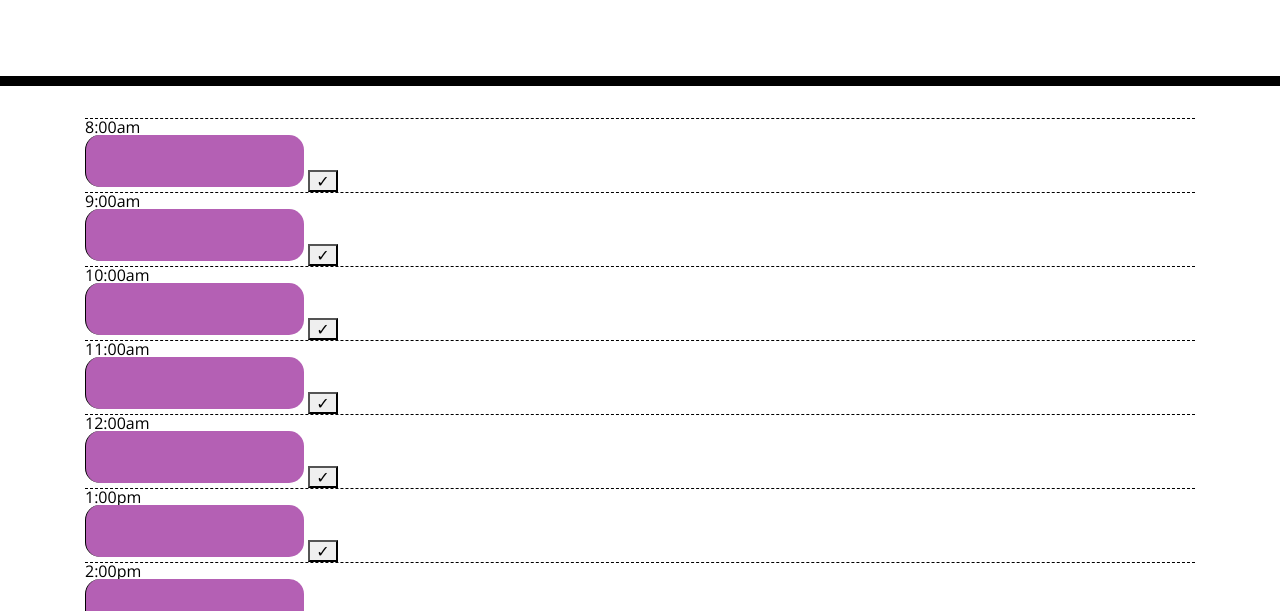
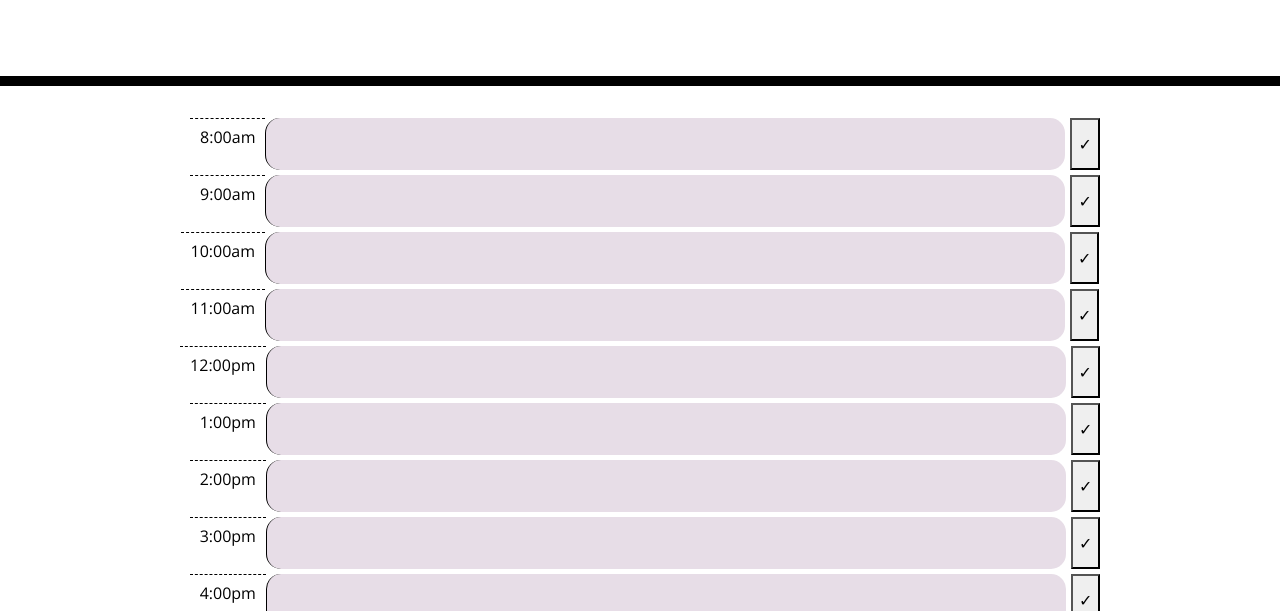
Before and after one commit to jace0fbass/work-day-scheduler, a plain HTML site: page develop/index.html in a window 1280 px wide. Shown: the part 182-793 px from the top of the page. Drawn offline with nearby package versions, Linux system fonts and the light colour scheme.

Commit message:
I have added styling in the style.css file.

```diff
--- a/develop/index.html
+++ b/develop/index.html
@@ -46,7 +46,7 @@
     </div>
 
     <div id="hour12" class="hour-row">
-      <div class="hour">12:00am</div>
+      <div class="hour">12:00pm</div>
       <textarea class="time-block"></textarea>
       <button id="saveBtn">&#10003;</button>
     </div>
--- a/develop/style.css
+++ b/develop/style.css
@@ -1,3 +1,4 @@
+
 body {
   font-family: 'Open Sans', sans-serif;
   font-size: 16px;
@@ -5,12 +6,13 @@ body {
 }
 
 textarea {
-  background: rgb(180, 96, 180);
+  background: rgb(231, 221, 231);
   border: none;
   resize: none;
   color: #000000;
   border-left: 1px solid black;
   padding: 10px;
+  margin-right: 5px;
 }
 
 .jumbotron {
@@ -28,6 +30,9 @@ textarea {
 .time-block {
   text-align: center;
   border-radius: 15px;
+  display: flex;
+  flex-direction: column;
+  width: 800px;
 }
 
 .row {
@@ -40,6 +45,7 @@ textarea {
   background-color: #ffffff;
   color: #000000;
   border-top: 1px dashed #000000;
+  padding: 10px;
 }
 
 .past {
@@ -69,3 +75,17 @@ textarea {
   font-size: 20px;
   transition: all 0.3s ease-in-out;
 }
+
+.hour-row {
+  display: flex;
+  flex-direction: row;
+  justify-content: center;
+}
+
+#hour8, #hour9, #hour13, #hour14, #hour15, #hour16, #hour17 {
+  padding-left: 10px;
+}
+
+#hour8, #hour9, #hour10, #hour11, #hour12, #hour13, #hour14, #hour15, #hour16, #hour17 {
+  padding-bottom: 5px;
+}
```
